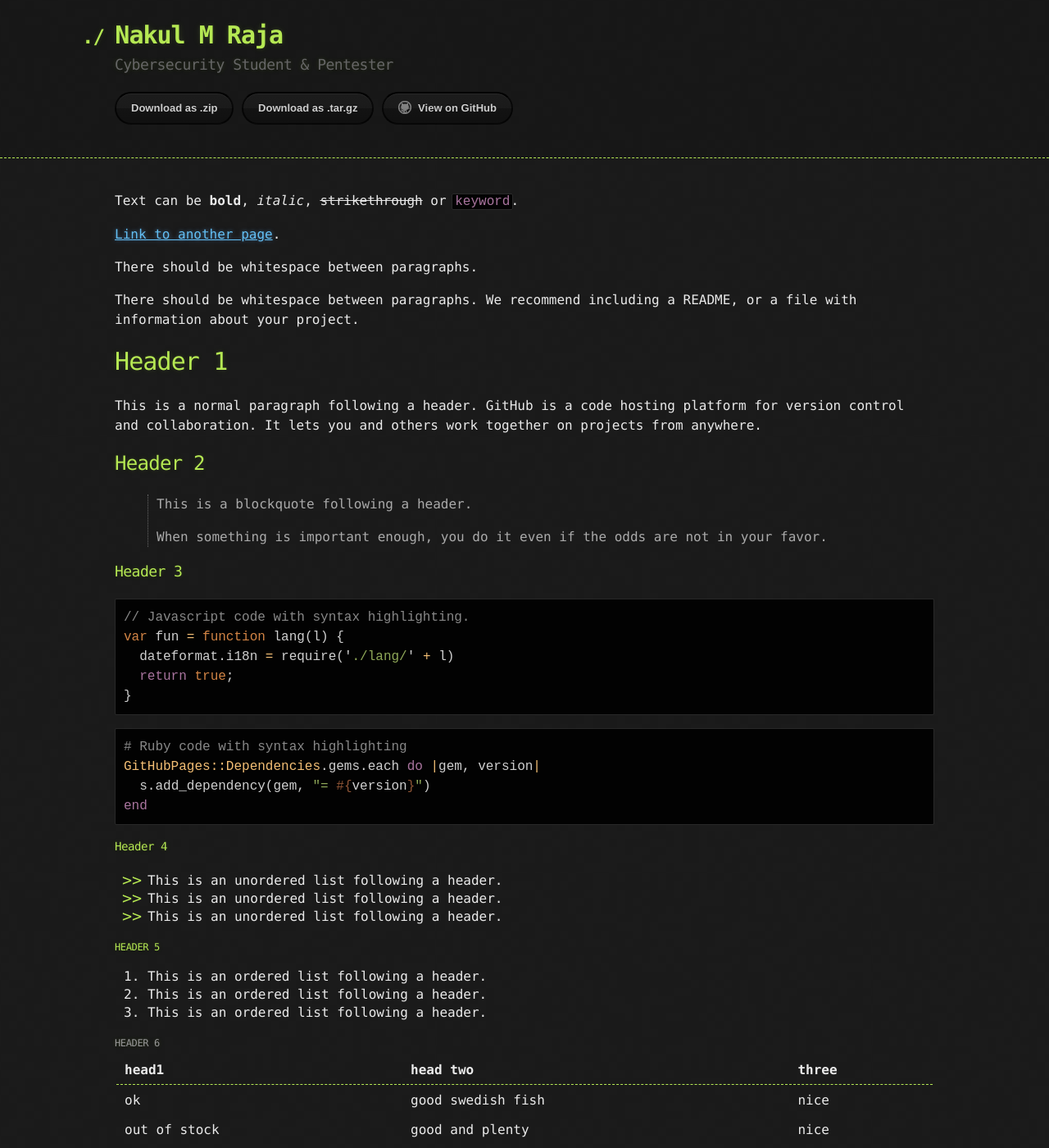
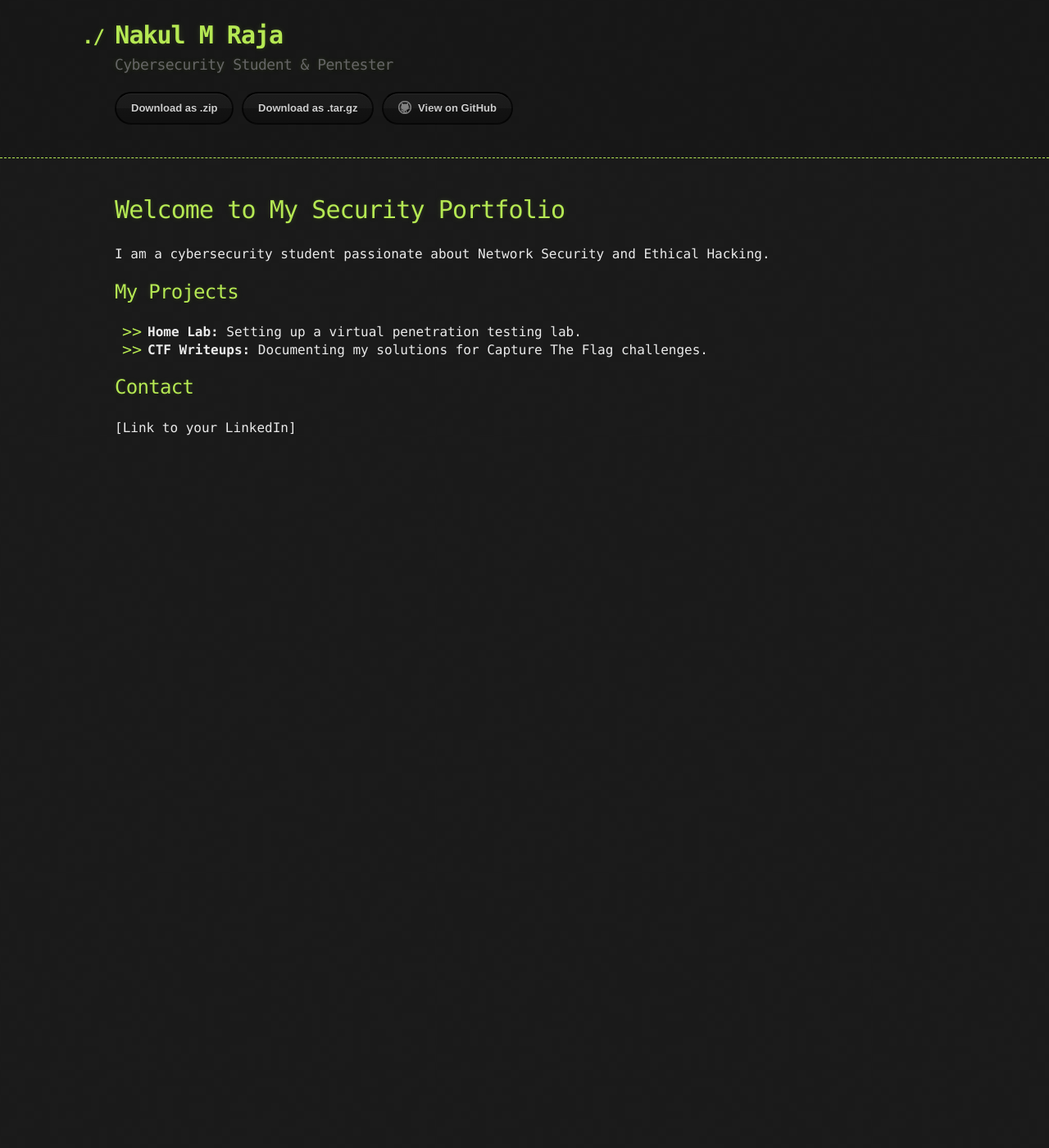
Before and after one commit to nakulmr/nakulmr.github.io, a Jekyll site: the page built from index.md, in a window 1280 px wide and 1400 px high. Shown: the whole window at 82% size. Built offline with Jekyll 4.4.1, drawn with Linux system fonts in a browser that asks for light colours; our own code applies the rules of GitHub Pages for plain Markdown files; some of the changed text lies outside the part shown.

Commit message:
Update index.md

````diff
--- a/index.md
+++ b/index.md
@@ -1,123 +1,10 @@
----
-layout: default
----
+# Welcome to My Security Portfolio
 
-Text can be **bold**, _italic_, ~~strikethrough~~ or `keyword`.
+I am a cybersecurity student passionate about Network Security and Ethical Hacking.
 
-[Link to another page](./another-page.html).
+## My Projects
+* **Home Lab:** Setting up a virtual penetration testing lab.
+* **CTF Writeups:** Documenting my solutions for Capture The Flag challenges.
 
-There should be whitespace between paragraphs.
-
-There should be whitespace between paragraphs. We recommend including a README, or a file with information about your project.
-
-# Header 1
-
-This is a normal paragraph following a header. GitHub is a code hosting platform for version control and collaboration. It lets you and others work together on projects from anywhere.
-
-## Header 2
-
-> This is a blockquote following a header.
->
-> When something is important enough, you do it even if the odds are not in your favor.
-
-### Header 3
-
-```js
-// Javascript code with syntax highlighting.
-var fun = function lang(l) {
-  dateformat.i18n = require('./lang/' + l)
-  return true;
-}
-```
-
-```ruby
-# Ruby code with syntax highlighting
-GitHubPages::Dependencies.gems.each do |gem, version|
-  s.add_dependency(gem, "= #{version}")
-end
-```
-
-#### Header 4
-
-*   This is an unordered list following a header.
-*   This is an unordered list following a header.
-*   This is an unordered list following a header.
-
-##### Header 5
-
-1.  This is an ordered list following a header.
-2.  This is an ordered list following a header.
-3.  This is an ordered list following a header.
-
-###### Header 6
-
-| head1        | head two          | three |
-|:-------------|:------------------|:------|
-| ok           | good swedish fish | nice  |
-| out of stock | good and plenty   | nice  |
-| ok           | good `oreos`      | hmm   |
-| ok           | good `zoute` drop | yumm  |
-
-### There's a horizontal rule below this.
-
-* * *
-
-### Here is an unordered list:
-
-*   Item foo
-*   Item bar
-*   Item baz
-*   Item zip
-
-### And an ordered list:
-
-1.  Item one
-1.  Item two
-1.  Item three
-1.  Item four
-
-### And a nested list:
-
-- level 1 item
-  - level 2 item
-  - level 2 item
-    - level 3 item
-    - level 3 item
-- level 1 item
-  - level 2 item
-  - level 2 item
-  - level 2 item
-- level 1 item
-  - level 2 item
-  - level 2 item
-- level 1 item
-
-### Small image
-
-![Octocat](https://github.githubassets.com/images/icons/emoji/octocat.png)
-
-### Large image
-
-![Branching](https://guides.github.com/activities/hello-world/branching.png)
-
-
-### Definition lists can be used with HTML syntax.
-
-<dl>
-<dt>Name</dt>
-<dd>Godzilla</dd>
-<dt>Born</dt>
-<dd>1952</dd>
-<dt>Birthplace</dt>
-<dd>Japan</dd>
-<dt>Color</dt>
-<dd>Green</dd>
-</dl>
-
-```
-Long, single-line code blocks should not wrap. They should horizontally scroll if they are too long. This line should be long enough to demonstrate this.
-```
-
-```
-The final element.
-```
+## Contact
+[Link to your LinkedIn]
````
